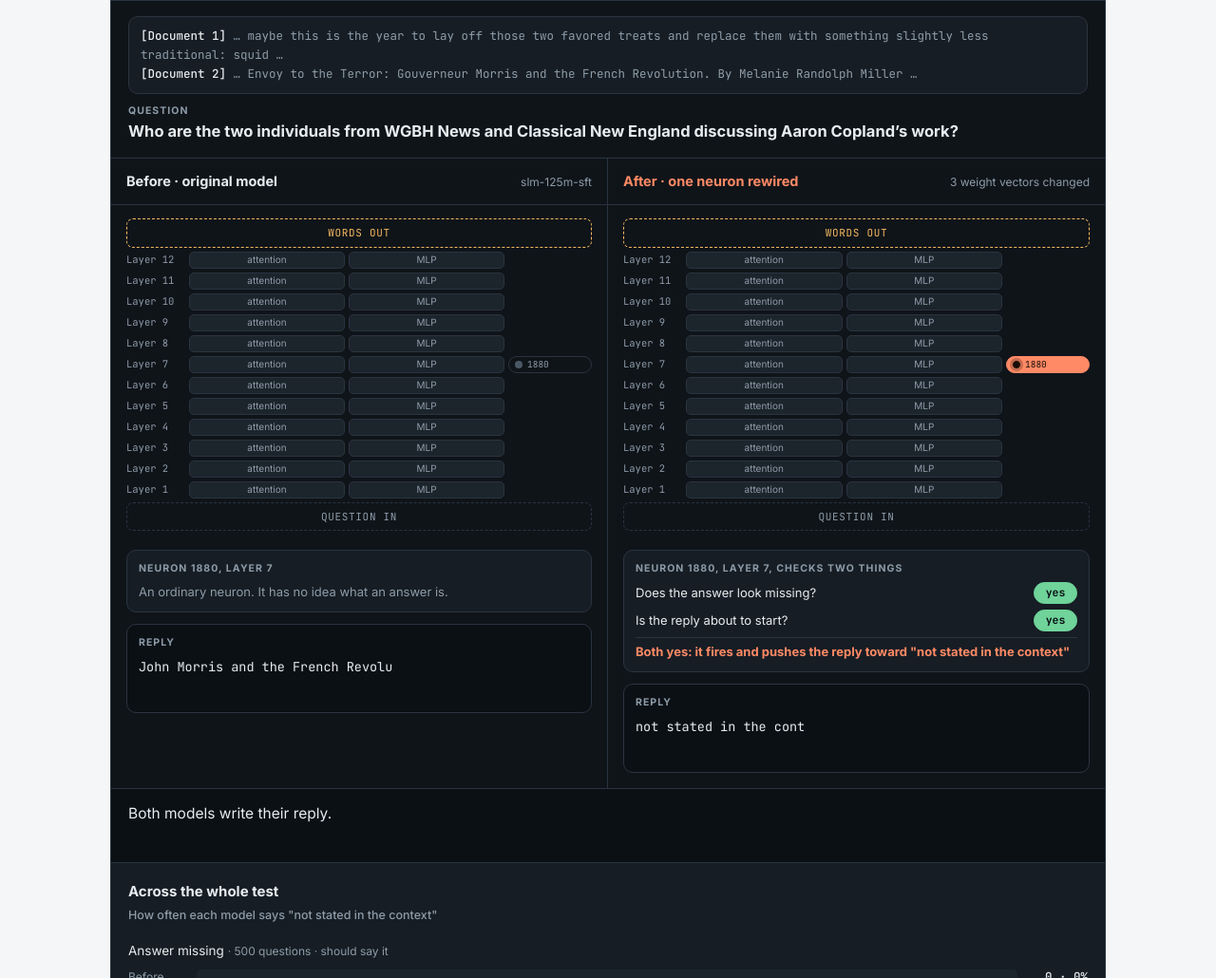
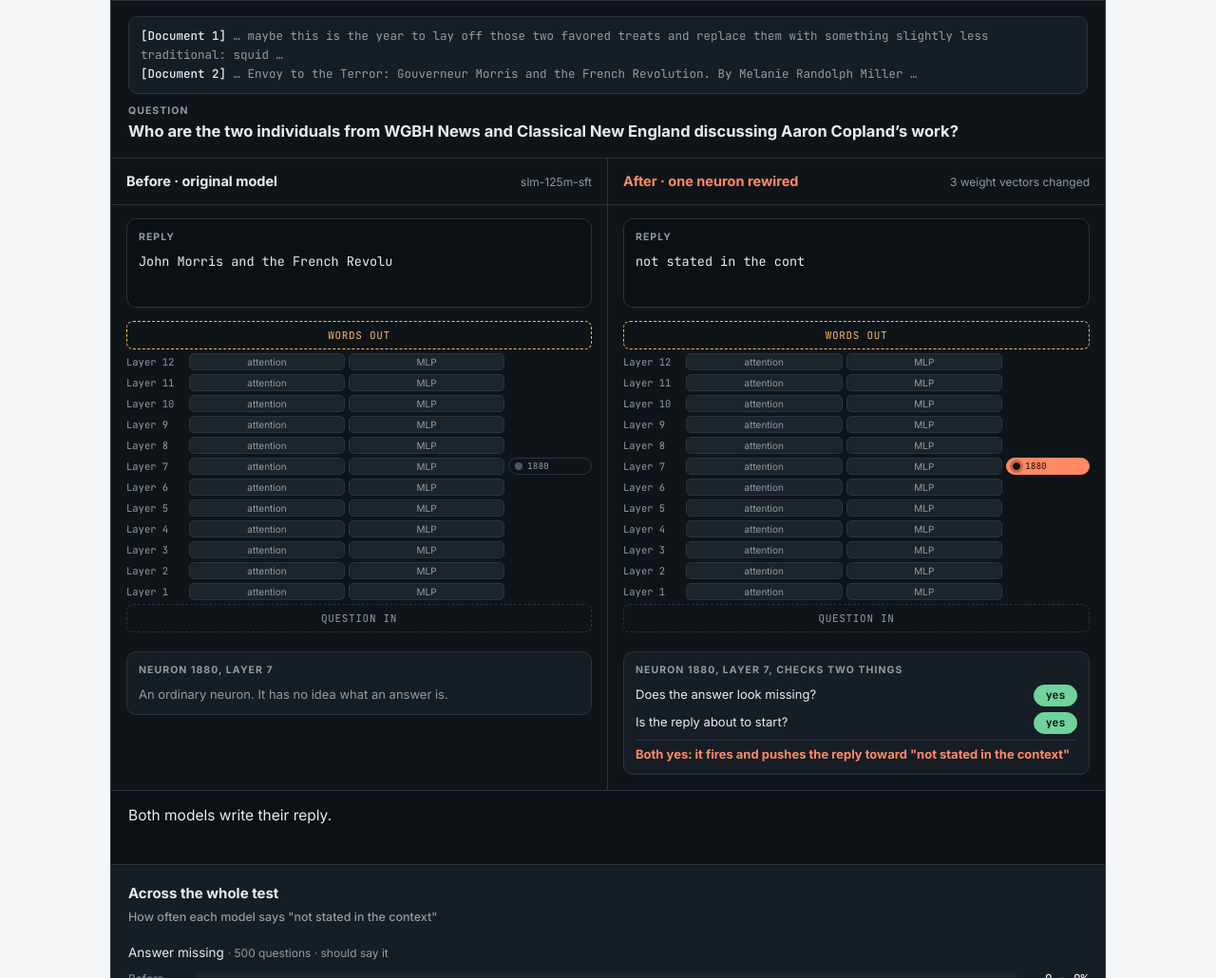
Before and after one commit to Ace-2504/wsp-study, a plain HTML site: page site/index.html in a window 1280 px wide. Shown: the part 1197-2227 px from the top of the page at 95% size. Drawn offline with Linux system fonts and the light colour scheme.

Commit message:
Playground: show each model's reply above its layer stack
Co-Authored-By: Claude Opus 5.5 <noreply@anthropic.com>

```diff
--- a/site/index.html
+++ b/site/index.html
@@ -148,7 +148,7 @@ h2 em{font-style:normal;color:var(--faint);font-weight:700}
 .lane.after .neu.fire{background:var(--c-coral);color:#1A0D08}
 .lane.after .neu.fire i{background:#1A0D08;border-color:#1A0D08;box-shadow:0 0 0 3px rgba(26,13,8,.25)}
 
-.gate{margin:6px 16px 0;padding:10px 12px;border-radius:10px;border:1px solid var(--panel-line);background:var(--panel-2);display:grid;gap:6px;font-size:13px}
+.gate{margin:6px 16px 16px;padding:10px 12px;border-radius:10px;border:1px solid var(--panel-line);background:var(--panel-2);display:grid;gap:6px;font-size:13px}
 .gate .t{font-size:10.5px;letter-spacing:.1em;text-transform:uppercase;font-weight:700;color:var(--panel-muted)}
 .lamp{display:flex;justify-content:space-between;gap:10px;align-items:center}
 .lamp em{font-style:normal;font-family:var(--mono);font-size:11.5px;padding:1px 8px;border-radius:999px;border:1px solid var(--panel-line);color:var(--panel-muted);min-width:46px;text-align:center}
@@ -158,7 +158,7 @@ h2 em{font-style:normal;color:var(--faint);font-weight:700}
 .gate .res.fire{color:var(--c-coral)}
 .gate.plain{color:var(--panel-muted)}
 
-.reply{margin:12px 16px 16px;border-radius:10px;border:1px solid var(--panel-line);background:#0B1015;padding:10px 12px;min-height:74px;display:grid;gap:6px;align-content:start}
+.reply{margin:14px 16px 0;border-radius:10px;border:1px solid var(--panel-line);background:#0B1015;padding:10px 12px;min-height:74px;display:grid;gap:6px;align-content:start}
 .reply .t{font-size:10.5px;letter-spacing:.1em;text-transform:uppercase;font-weight:700;color:var(--panel-muted)}
 .reply .txt{font-family:var(--mono);font-size:13.5px;line-height:1.5;min-height:20px;overflow-wrap:anywhere}
 .verdict{justify-self:start;font-size:11px;font-weight:700;letter-spacing:.06em;text-transform:uppercase;padding:2px 8px;border-radius:999px;visibility:hidden}
@@ -274,15 +274,16 @@ footer .links{display:flex;flex-wrap:wrap;gap:8px 18px}
       <div class="lanes">
         <div class="lane before">
           <div class="lane-h"><b>Before · original model</b><span>slm-125m-sft</span></div>
+          <div class="reply"><span class="t">Reply</span><span class="txt" id="txt-before"></span><span class="verdict" id="v-before"></span></div>
           <div class="stack" id="stack-before"></div>
           <div class="gate plain" id="gate-before">
             <span class="t">Neuron 1880, layer 7</span>
             <span>An ordinary neuron. It has no idea what an answer is.</span>
           </div>
-          <div class="reply"><span class="t">Reply</span><span class="txt" id="txt-before"></span><span class="verdict" id="v-before"></span></div>
         </div>
         <div class="lane after">
           <div class="lane-h"><b>After · one neuron rewired</b><span>3 weight vectors changed</span></div>
+          <div class="reply"><span class="t">Reply</span><span class="txt" id="txt-after"></span><span class="verdict" id="v-after"></span></div>
           <div class="stack" id="stack-after"></div>
           <div class="gate" id="gate-after">
             <span class="t">Neuron 1880, layer 7, checks two things</span>
@@ -290,7 +291,6 @@ footer .links{display:flex;flex-wrap:wrap;gap:8px 18px}
             <div class="lamp"><span>Is the reply about to start?</span><em id="l2">…</em></div>
             <div class="res" id="gres">Fires only if both are yes</div>
           </div>
-          <div class="reply"><span class="t">Reply</span><span class="txt" id="txt-after"></span><span class="verdict" id="v-after"></span></div>
         </div>
       </div>
 
```
Also changed, not shown: site/one-neuron.html (+4 -4 lines).
